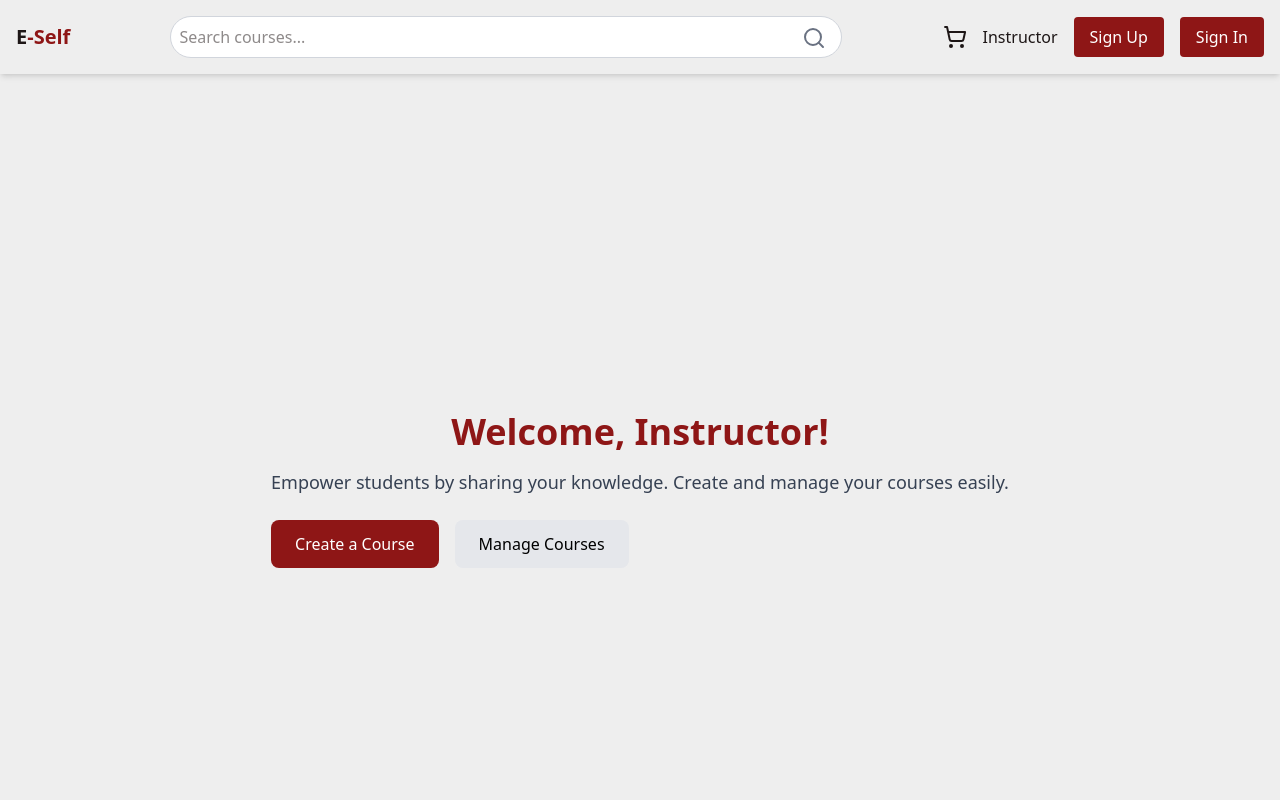
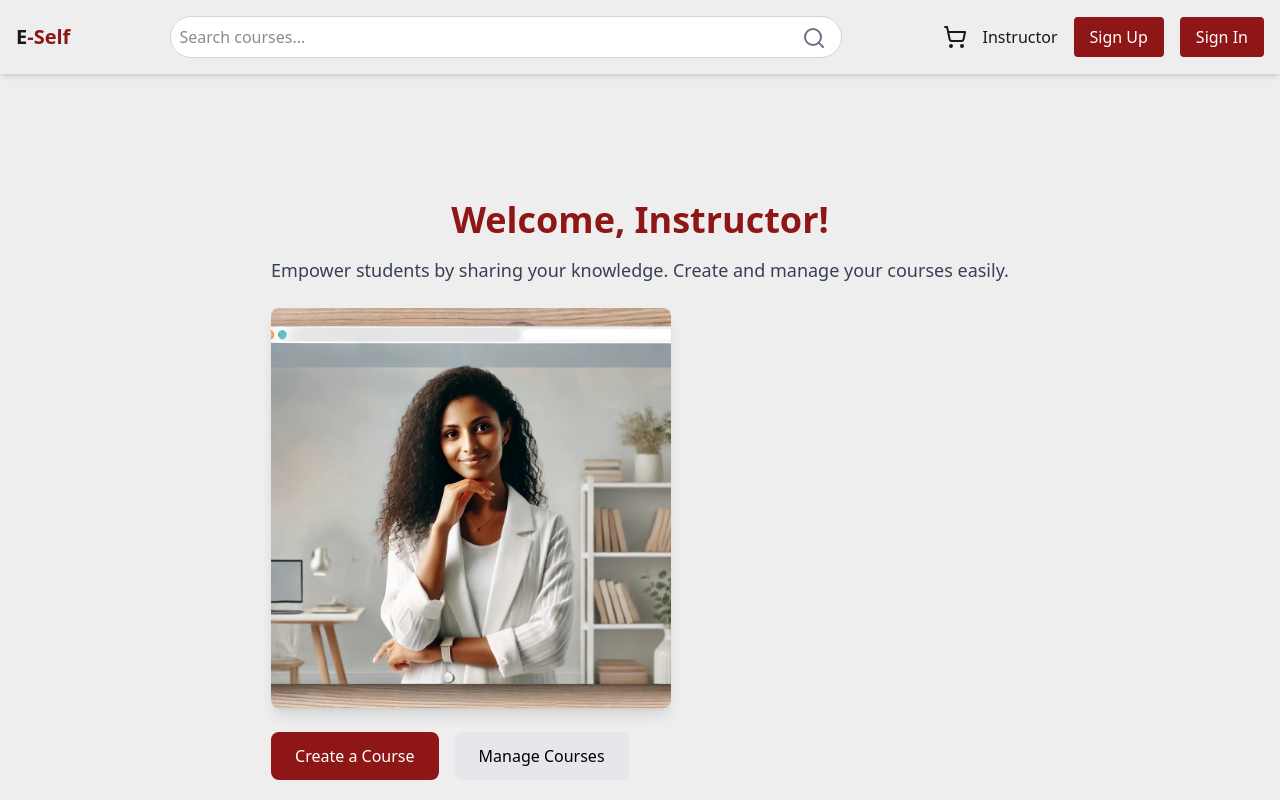
Before and after one commit to NegedeTekleyes/E-self-Lerning, a Next.js app in the folder e-self/: page /instructor in a window 1280 px wide. Shown: the top 800 px of the page. Built offline with nearby package versions, Linux system fonts and the light colour scheme.

Commit message:
i add image in instracter page

```diff
--- a/e-self/app/instructor/page.tsx
+++ b/e-self/app/instructor/page.tsx
@@ -1,11 +1,23 @@
+import Image from 'next/image';
+
 export default function InstructorLanding() {
   return (
     <main className="flex flex-col items-center justify-center min-h-screen bg-[#EEEEEE] p-6">
       <div className="max-w-3xl text-center">
         <h1 className="text-4xl font-bold text-[#8E1616] mb-4">Welcome, Instructor!</h1>
-        <p className="text-lg text-gray-700">
+        <p className="text-lg text-gray-700 mb-6">
           Empower students by sharing your knowledge. Create and manage your courses easily.
         </p>
+
+        {/* Instructor Image */}
+        <Image
+          src="/instracter.png" // Image from public folder
+          alt="Instructor"
+          width={400} // Adjust size as needed
+          height={300}
+          className="rounded-lg shadow-lg"
+          priority // Optimized loading
+        />
 
         <div className="mt-6 flex gap-4">
           <a
```
Also changed, not shown: e-self/public/instracter.png (added).
